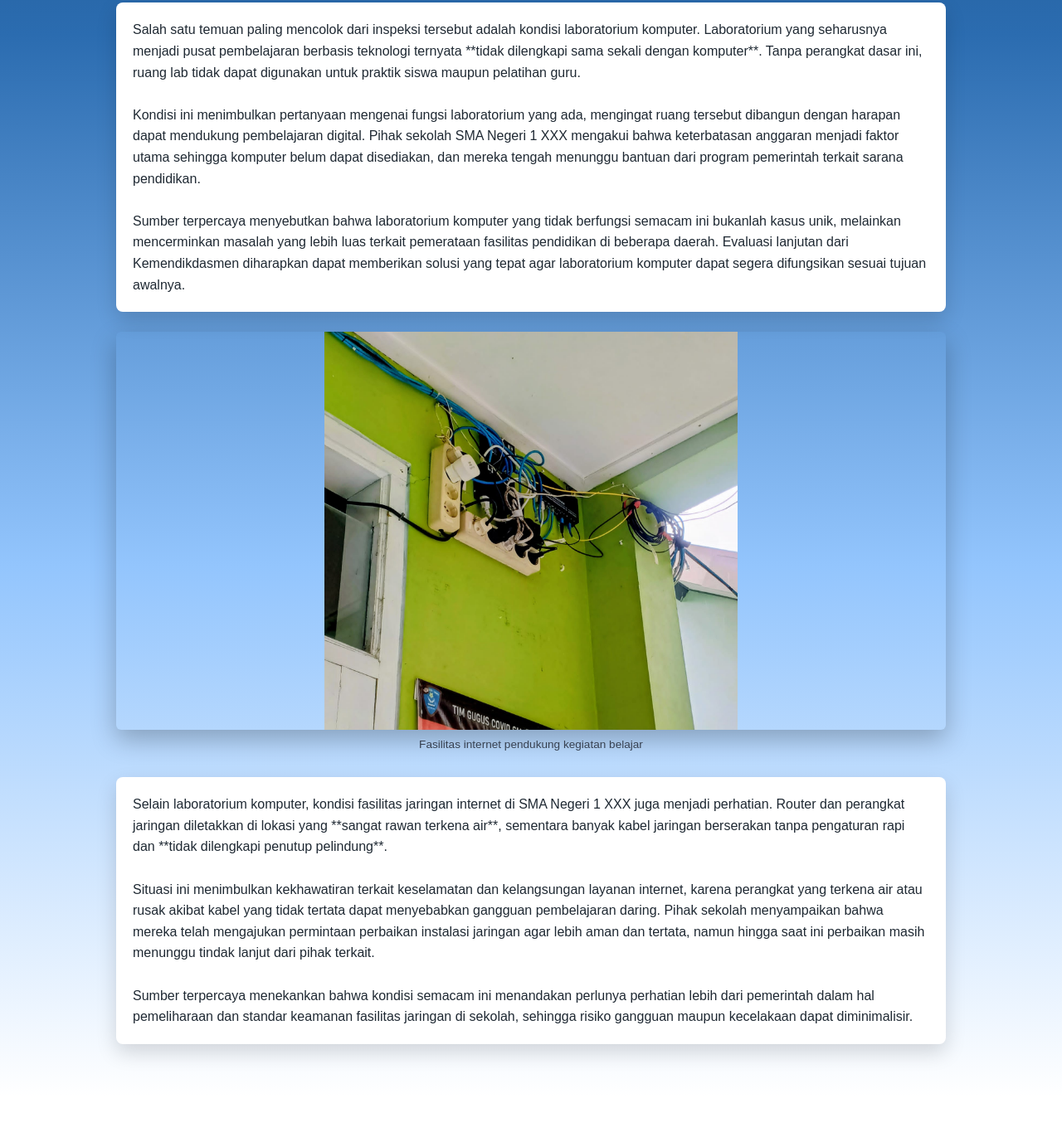
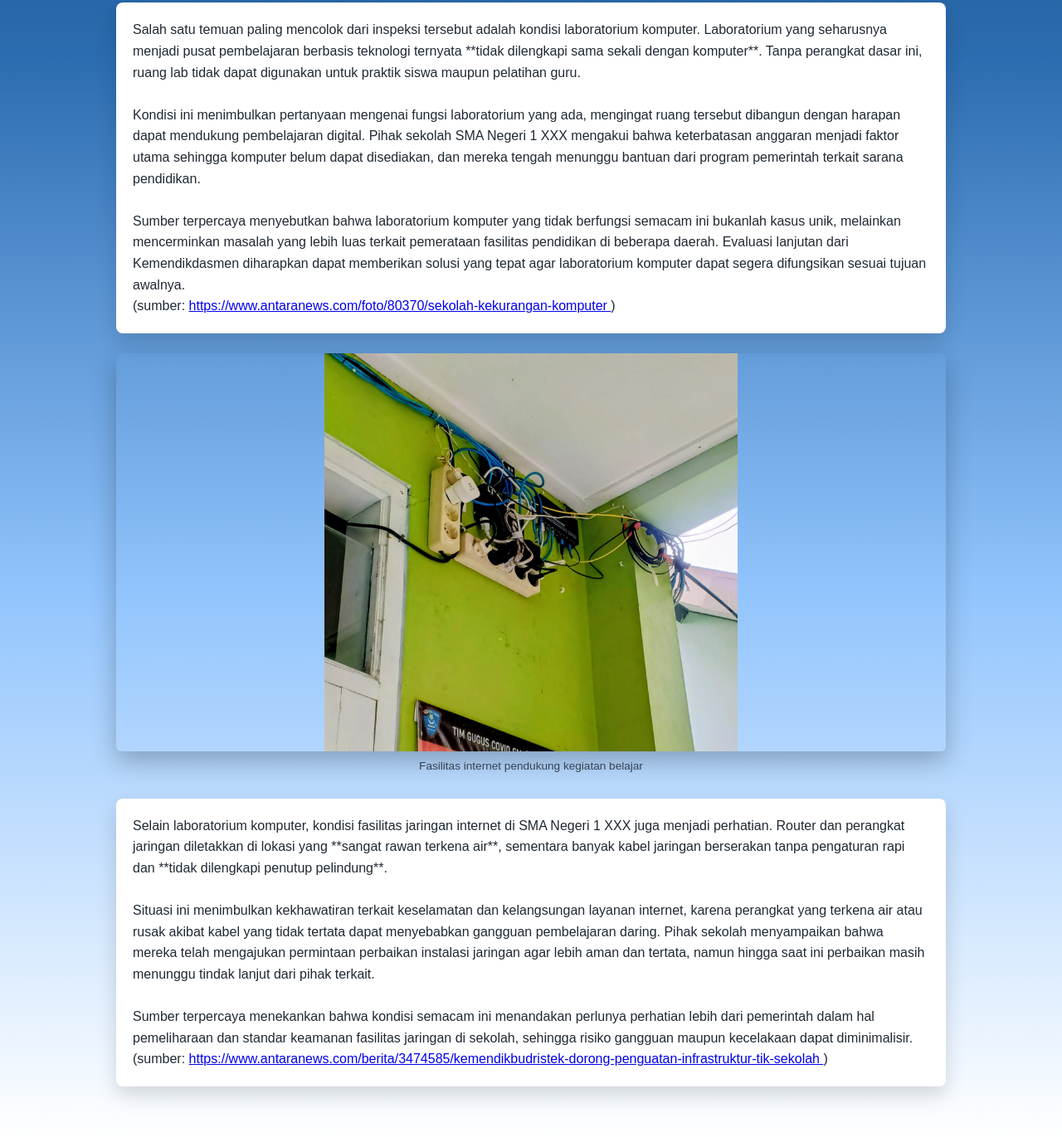
Before and after one commit to JURNALIS01/kemendlkdasmen.go.ld, a plain HTML site: page index.html in a window 1280 px wide. Shown: the part 1499-2870 px from the top of the page at 83% size. Before the commit the page ends 2822 px from the top, so only its background shows below. Drawn offline with Linux system fonts and the light colour scheme.

Commit message:
Add files via upload

```diff
--- a/index.html
+++ b/index.html
@@ -55,7 +55,10 @@
         <br><br>
         Kondisi ini menimbulkan pertanyaan mengenai fungsi laboratorium yang ada, mengingat ruang tersebut dibangun dengan harapan dapat mendukung pembelajaran digital. Pihak sekolah SMA Negeri 1 XXX mengakui bahwa keterbatasan anggaran menjadi faktor utama sehingga komputer belum dapat disediakan, dan mereka tengah menunggu bantuan dari program pemerintah terkait sarana pendidikan.
         <br><br>
-        Sumber terpercaya menyebutkan bahwa laboratorium komputer yang tidak berfungsi semacam ini bukanlah kasus unik, melainkan mencerminkan masalah yang lebih luas terkait pemerataan fasilitas pendidikan di beberapa daerah. Evaluasi lanjutan dari Kemendikdasmen diharapkan dapat memberikan solusi yang tepat agar laboratorium komputer dapat segera difungsikan sesuai tujuan awalnya.
+        Sumber terpercaya menyebutkan bahwa laboratorium komputer yang tidak berfungsi semacam ini bukanlah kasus unik, melainkan mencerminkan masalah yang lebih luas terkait pemerataan fasilitas pendidikan di beberapa daerah. Evaluasi lanjutan dari Kemendikdasmen diharapkan dapat memberikan solusi yang tepat agar laboratorium komputer dapat segera difungsikan sesuai tujuan awalnya.<br>
+        (sumber: <a href="https://www.antaranews.com/foto/80370/sekolah-kekurangan-komputer" target="_blank">
+    https://www.antaranews.com/foto/80370/sekolah-kekurangan-komputer
+</a>)
     </p>
 </section>
 
@@ -71,7 +74,10 @@
         <br><br>
         Situasi ini menimbulkan kekhawatiran terkait keselamatan dan kelangsungan layanan internet, karena perangkat yang terkena air atau rusak akibat kabel yang tidak tertata dapat menyebabkan gangguan pembelajaran daring. Pihak sekolah menyampaikan bahwa mereka telah mengajukan permintaan perbaikan instalasi jaringan agar lebih aman dan tertata, namun hingga saat ini perbaikan masih menunggu tindak lanjut dari pihak terkait.
         <br><br>
-        Sumber terpercaya menekankan bahwa kondisi semacam ini menandakan perlunya perhatian lebih dari pemerintah dalam hal pemeliharaan dan standar keamanan fasilitas jaringan di sekolah, sehingga risiko gangguan maupun kecelakaan dapat diminimalisir.
+        Sumber terpercaya menekankan bahwa kondisi semacam ini menandakan perlunya perhatian lebih dari pemerintah dalam hal pemeliharaan dan standar keamanan fasilitas jaringan di sekolah, sehingga risiko gangguan maupun kecelakaan dapat diminimalisir.<br>
+        (sumber: <a href="https://www.antaranews.com/berita/3474585/kemendikbudristek-dorong-penguatan-infrastruktur-tik-sekolah" target="_blank">
+    https://www.antaranews.com/berita/3474585/kemendikbudristek-dorong-penguatan-infrastruktur-tik-sekolah
+</a>)
     </p>
 </section>
 
```
